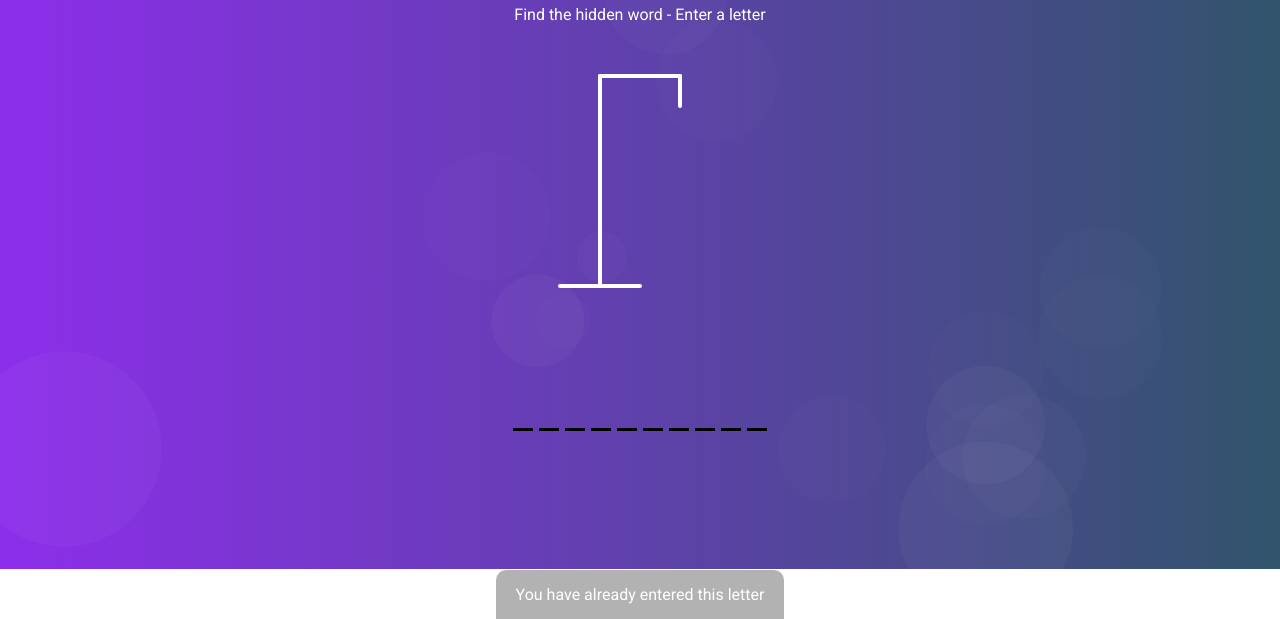
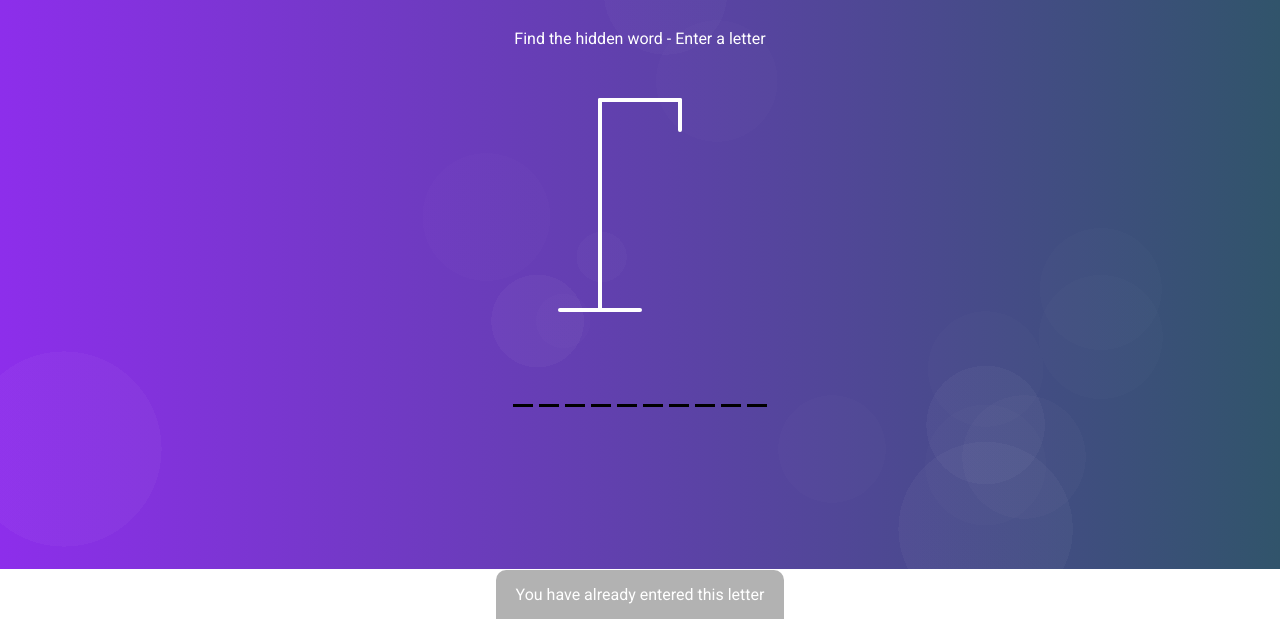
Before and after one commit to Darsh2987/hangman, a plain HTML site: page index.html in a window 1280 px wide. Shown: the part 231-850 px from the top of the page. Drawn offline with Linux system fonts and the light colour scheme.

Commit message:
removed margin and padding between the game and word container

```diff
--- a/styles.css
+++ b/styles.css
@@ -28,7 +28,7 @@ h1 {
 
 .game-container {
   display: flex;
-  margin: 2rem 0 4rem;
+  margin: 2rem 0;
 }
 
 .figure-container {
@@ -59,7 +59,6 @@ h1 {
   display: flex;
   justify-content: center;
   flex-wrap: wrap;
-  margin-top: 1rem;
 }
 
 .letter {
```
